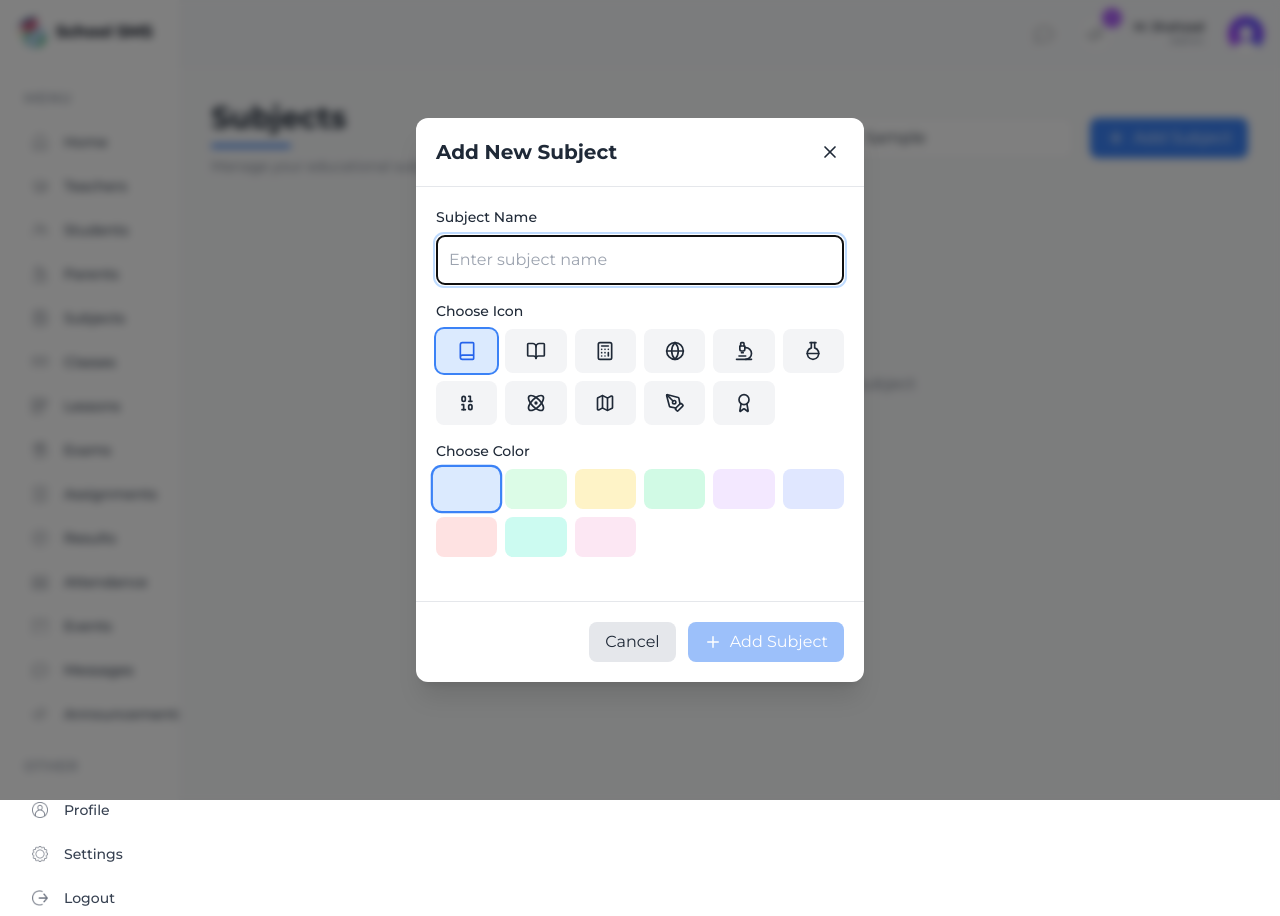
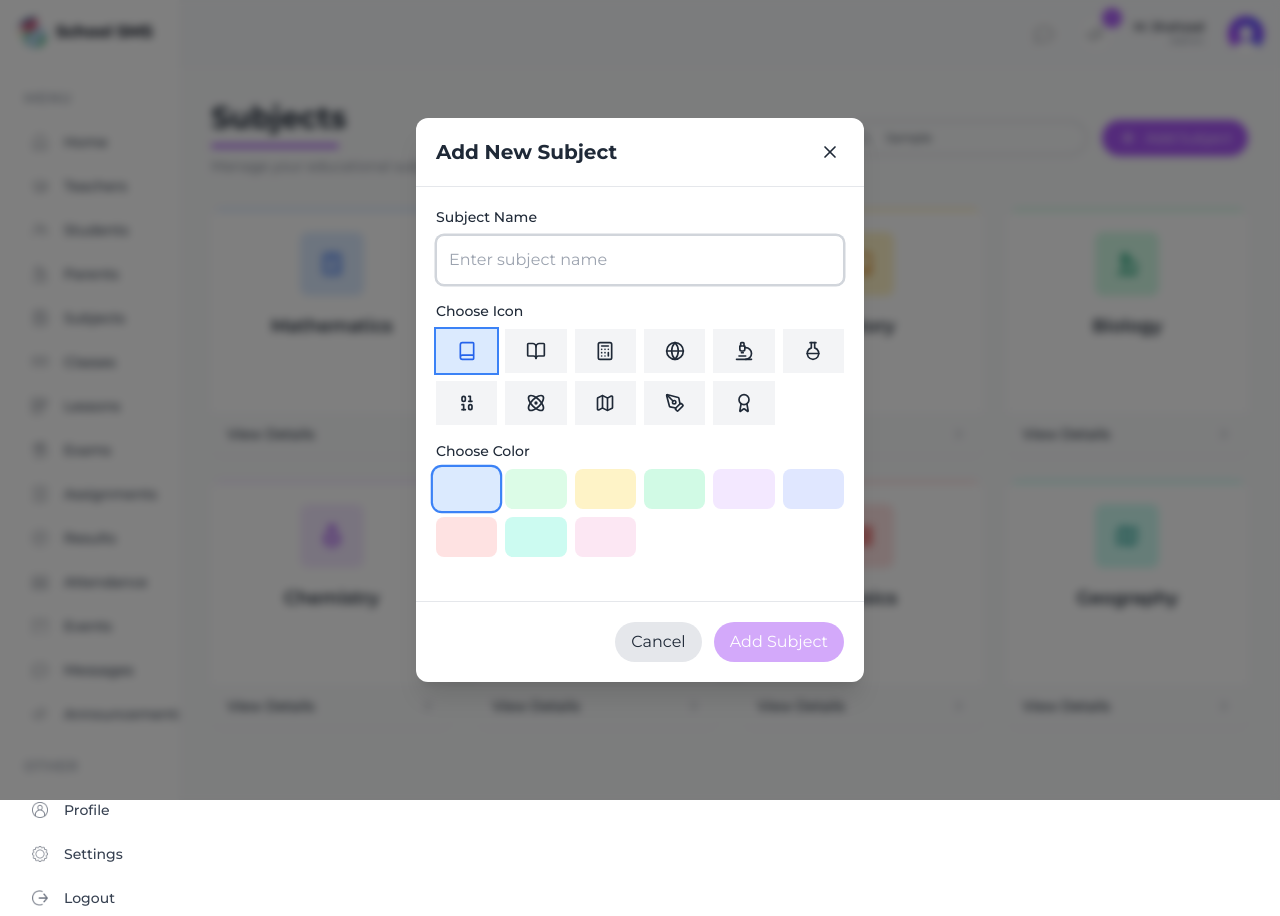
Before and after one commit to MIREHMAN/sms-school-fe, a React (Vite) app: page /list/subjects in a window 1280 px wide. Both pictures are taken after typing "Sample" into the empty fields and a click on the button "Add Subject". Built offline with nearby package versions, Linux system fonts and the light colour scheme.

Commit message:
Added Reuseable Components & Fixed Color Scheme on Subjects Page

```diff
--- a/src/pages/list/Students.jsx
+++ b/src/pages/list/Students.jsx
@@ -1,3 +1,4 @@
+
 import { useEffect, useState } from "react";
 import { Link } from "react-router-dom";
 import Pagination from "@/components/Pagination";
--- a/src/pages/list/Subjects.jsx
+++ b/src/pages/list/Subjects.jsx
@@ -1,5 +1,6 @@
 import React, { useState, useEffect } from 'react';
 import { Plus, X, Book, Search, ChevronRight, BookOpen, Check, Trash2, Edit, Award, Calculator, Globe, Microscope, FlaskRound as Flask, Binary, Atom, Map, PenTool } from 'lucide-react';
+import TableSearch from '@/components/TableSearch';
 
 export default function SubjectsListPage() {
   const [subjects, setSubjects] = useState([
@@ -84,7 +85,7 @@ export default function SubjectsListPage() {
           <div>
             <h1 className={`text-3xl font-bold ${isDarkMode ? 'text-white' : 'text-gray-800'} transition-all duration-500 ${isLoaded ? 'opacity-100 translate-y-0' : 'opacity-0 -translate-y-4'}`}>
               Subjects
-              <div className={`h-1 w-20 bg-blue-500 mt-2 rounded-full transform transition-all duration-300 ${isLoaded ? 'scale-x-100' : 'scale-x-0'}`}></div>
+              <div className={`h-1 w-32  bg-purple-500 mt-2 rounded-full transform transition-all duration-700 ${isLoaded ? 'scale-x-100' : 'scale-x-0'}`}></div>
             </h1>
             <p className={`text-sm mt-2 ${isDarkMode ? 'text-gray-300' : 'text-gray-500'} transition-all duration-500 delay-100 ${isLoaded ? 'opacity-100 translate-y-0' : 'opacity-0 translate-y-4'}`}>
               Manage your educational subjects
@@ -92,7 +93,8 @@ export default function SubjectsListPage() {
           </div>
 
           <div className="flex items-center gap-4 w-full sm:w-auto">
-            <div className={`relative flex-grow sm:max-w-xs transition-all duration-500 delay-200 ${isLoaded ? 'opacity-100 translate-y-0' : 'opacity-0 translate-y-4'}`}>
+            <TableSearch/>
+            {/* <div className={`relative flex-grow sm:max-w-xs transition-all duration-500 delay-200 ${isLoaded ? 'opacity-100 translate-y-0' : 'opacity-0 translate-y-4'}`}>
               <input
                 type="text"
                 placeholder="Search subjects..."
@@ -101,7 +103,7 @@ export default function SubjectsListPage() {
                 className={`pl-10 pr-4 py-2 rounded-lg w-full border ${isDarkMode ? 'bg-gray-800 border-gray-700 text-white' : 'bg-white border-gray-200'} focus:ring-2 focus:ring-blue-500 focus:border-blue-500 transition-all`}
               />
               <Search size={18} className="absolute left-3 top-2.5 text-gray-400" />
-            </div>
+            </div> */}
 
             {/* <button
               className={`p-2 rounded-full ${isDarkMode ? 'bg-gray-800 hover:bg-gray-700' : 'bg-gray-200 hover:bg-gray-300'} transition-all duration-300`}
@@ -111,11 +113,11 @@ export default function SubjectsListPage() {
             </button>
              */}
             <button
-              className="bg-blue-500 hover:bg-blue-600 text-white px-4 py-2 rounded-lg flex items-center gap-2 shadow-sm hover:shadow transition-all duration-300 transform hover:scale-105"
+              className="bg-purple-500 hover:bg-purple-600 text-white px-4 py-2 rounded-full flex items-center gap-2 shadow-sm hover:shadow transition-all duration-300 transform hover:scale-105"
               onClick={() => setShowModal(true)}
             >
               <Plus size={20} />
-              <span className="hidden sm:inline">Add Subject</span>
+              <span className="hidden sm:inline text-sm ">Add Subject</span>
             </button>
           </div>
         </div>
@@ -207,15 +209,15 @@ export default function SubjectsListPage() {
                 <label className="block mb-2 text-sm font-medium">Subject Name</label>
                 <input
                   type="text"
-                  className={`w-full border p-3 rounded-lg mb-4 ${
+                  className={`outline-none w-full border p-3 rounded-lg mb-4 ring-[1.5px] ring-gray-300 ${
                     isDarkMode
                       ? 'bg-gray-700 border-gray-600 text-white focus:border-blue-500'
-                      : 'border-gray-300 focus:border-blue-500'
-                  } focus:ring focus:ring-blue-200 transition-all`}
+                      : 'border-gray-300 focus:border-purple-500'
+                  } focus:ring focus:ring-purple-200 transition-all`}
                   placeholder="Enter subject name"
                   value={newSubject}
                   onChange={(e) => setNewSubject(e.target.value)}
-                  autoFocus
+
                 />
 
                 <label className="block mb-2 text-sm font-medium">Choose Icon</label>
@@ -223,7 +225,7 @@ export default function SubjectsListPage() {
                   {Object.keys(iconComponents).map((iconName) => (
                     <button
                       key={iconName}
-                      className={`p-3 rounded-lg flex items-center justify-center transition-all ${
+                      className={`p-3 rounded-lfull flex items-center justify-center transition-all ${
                         selectedIcon === iconName
                           ? 'bg-blue-100 text-blue-600 ring-2 ring-blue-500'
                           : isDarkMode ? 'bg-gray-700 hover:bg-gray-600' : 'bg-gray-100 hover:bg-gray-200'
@@ -254,7 +256,7 @@ export default function SubjectsListPage() {
 
               <div className="flex justify-end gap-3 p-5 border-t border-gray-200">
                 <button
-                  className={`px-4 py-2 rounded-lg transition-all ${
+                  className={`px-4 py-2 rounded-full transition-all ${
                     isDarkMode
                       ? 'bg-gray-700 hover:bg-gray-600 text-white'
                       : 'bg-gray-200 hover:bg-gray-300 text-gray-800'
@@ -264,13 +266,13 @@ export default function SubjectsListPage() {
                   Cancel
                 </button>
                 <button
-                  className={`px-4 py-2 bg-blue-500 text-white rounded-lg flex items-center gap-2 hover:bg-blue-600 transition-all ${
+                  className={`px-4 py-2 bg-purple-500 text-white rounded-full flex items-center gap-2 hover:bg-purple-600 transition-all ${
                     !newSubject.trim() ? 'opacity-50 cursor-not-allowed' : ''
                   }`}
                   onClick={handleAddSubject}
                   disabled={!newSubject.trim()}
                 >
-                  <Plus size={18} />
+
                   Add Subject
                 </button>
               </div>
```
